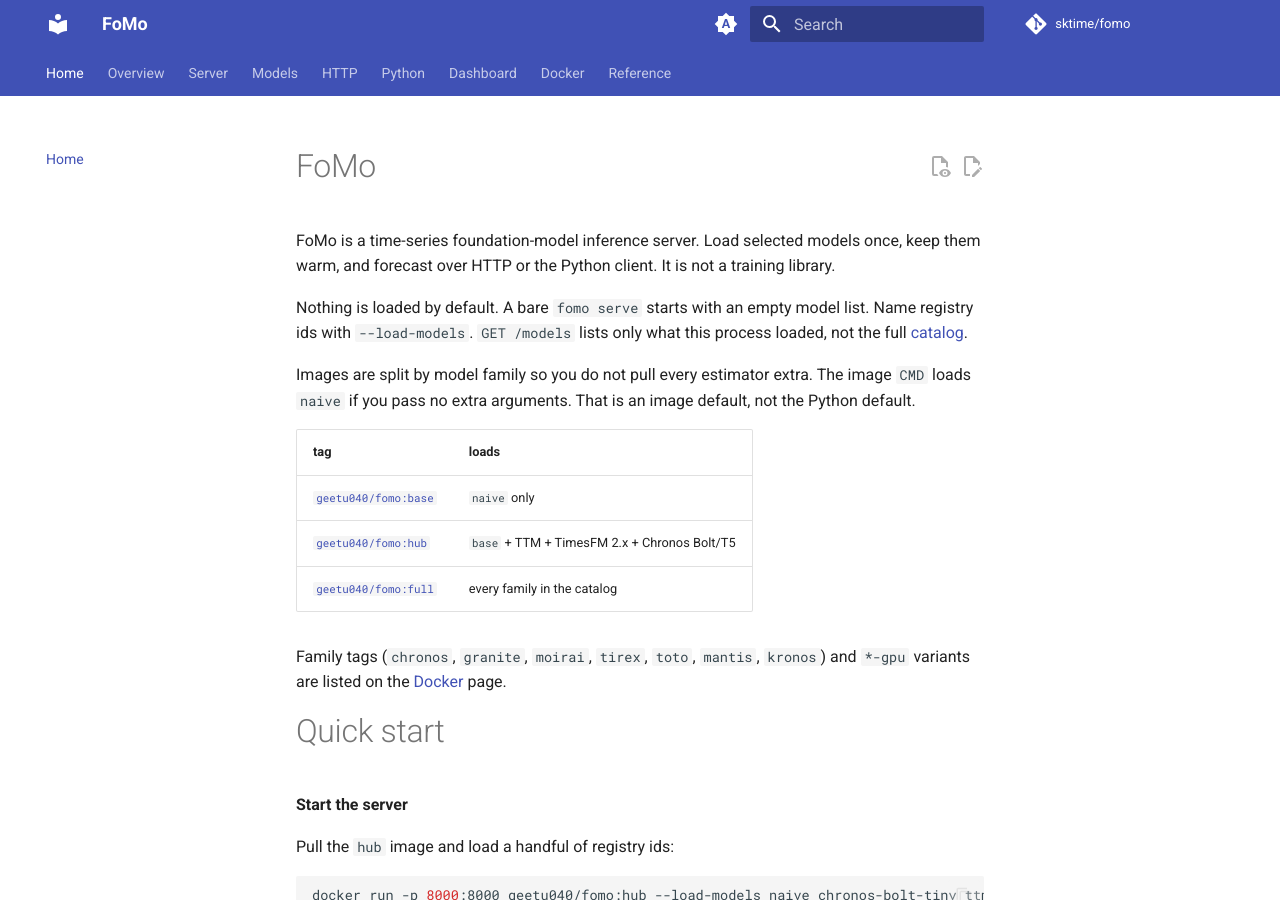
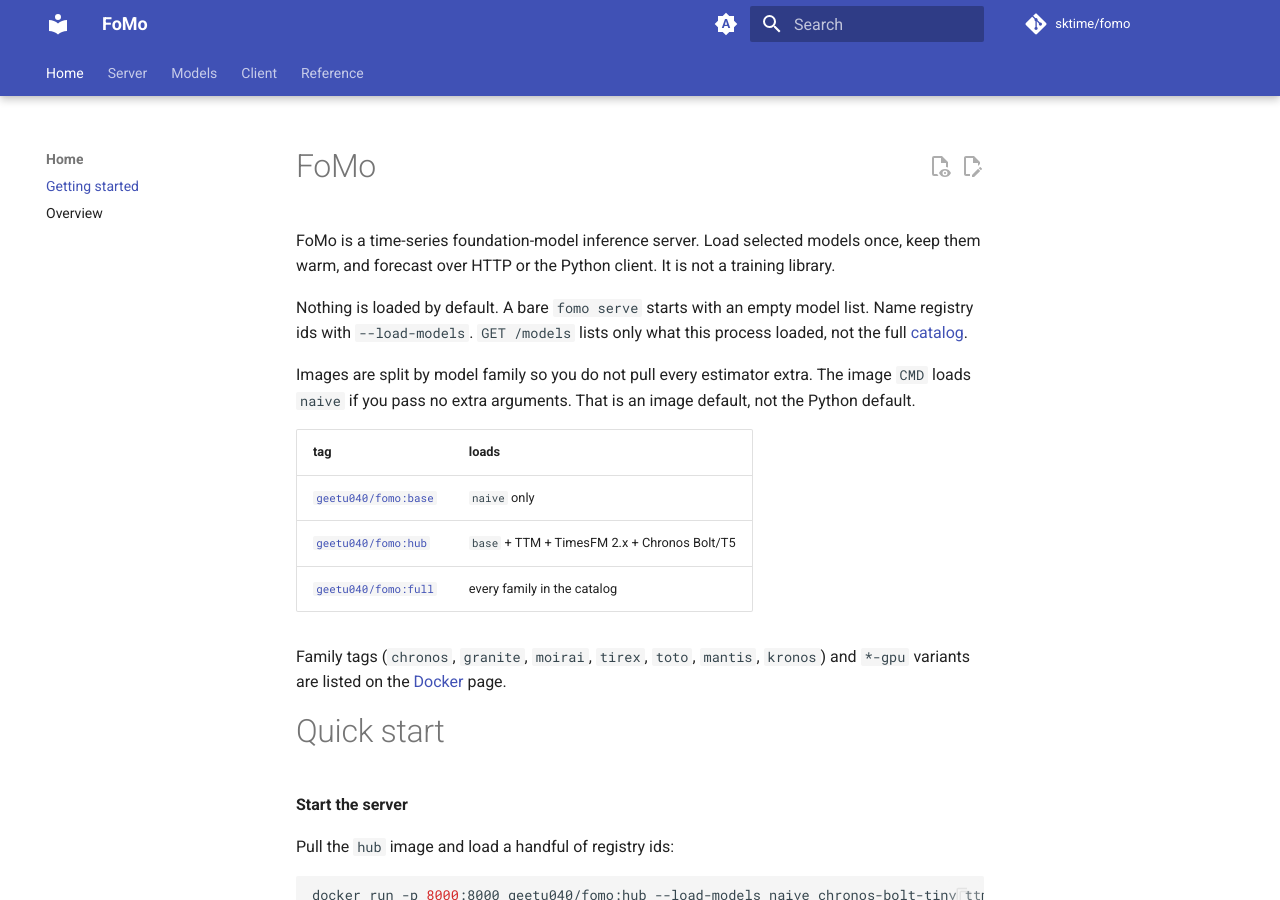
Before and after one commit to sktime/tserve, an MkDocs documentation site: the page built from docs/index.md, in a window 1280 px wide and 900 px high. Built offline with MkDocs 1.6.1 and Material for MkDocs 9.7.7, drawn with Linux system fonts in a browser that asks for light colours; comment, search, counter and statistics services are not loaded; some of the changed lines change nothing that is shown.

Commit message:
update navigation

```diff
--- a/mkdocs.yml
+++ b/mkdocs.yml
@@ -37,10 +37,10 @@
     - content.tabs.link
     - navigation.expand
     - navigation.footer
-    - navigation.indexes
     - navigation.instant
     - navigation.sections
     - navigation.tabs
+    - navigation.tabs.sticky
     - navigation.top
     - navigation.tracking
     - search.highlight
@@ -111,17 +111,22 @@
   anchors: warn
 
 nav:
-  - Home: index.md
-  - Overview: overview.md
-  - Server: walkthrough/server.md
-  - Models: walkthrough/models.md
-  - HTTP: walkthrough/http.md
-  - Python: walkthrough/python.md
-  - Dashboard: walkthrough/dashboard.md
-  - Docker: walkthrough/docker.md
+  - Home:
+      - Getting started: index.md
+      - Overview: overview.md
+  - Server:
+      - Install and serve: server/index.md
+      - Docker: server/docker.md
+      - Dashboard: server/dashboard.md
+  - Models:
+      - Load models: models/index.md
+      - Catalog: models/catalog.md
+  - Client:
+      - HTTP: client/http.md
+      - Python: client/python.md
   - Reference:
       - HTTP API: reference/http.md
       - CLI: reference/cli.md
       - Python API: reference/api.md
       - Errors: reference/errors.md
-      - Development: walkthrough/development.md
+      - Development: reference/development.md
```
